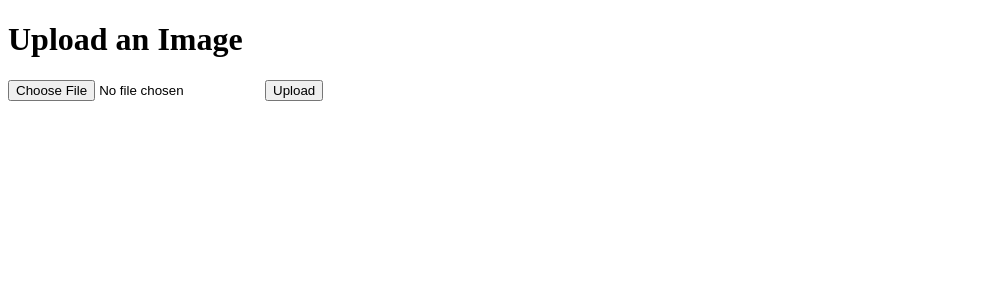
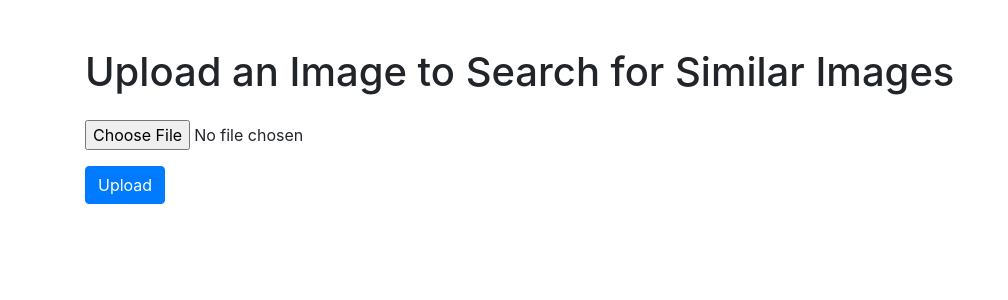
Before and after one commit to akshay4x/image-search-, a Flask app: page / in a window 1280 px wide. Shown: the top 300 px of the page, without its empty margins (0-1008 px from the left). Run offline with Flask 3, Linux system fonts and the light colour scheme; some libraries are stand-ins or nearby versions.

Commit message:
Add files via upload

```diff
--- a/templates/index.html
+++ b/templates/index.html
@@ -3,22 +3,28 @@
 <head>
     <meta charset="UTF-8">
     <meta name="viewport" content="width=device-width, initial-scale=1.0">
-    <title>Upload Image</title>
+    <title>Image Search</title>
+    <link href="https://stackpath.bootstrapcdn.com/bootstrap/4.5.2/css/bootstrap.min.css" rel="stylesheet">
+    <link href="{{ url_for('static', filename='css/styles.css') }}" rel="stylesheet">
 </head>
 <body>
-    <h1>Upload an Image</h1>
-    <form method="POST" action="/" enctype="multipart/form-data">
-        <input type="file" name="file">
-        <input type="submit" value="Upload">
+    <div class="container">
+        <h1 class="mt-5">Upload an Image to Search for Similar Images</h1>
+        <form action="/" method="post" enctype="multipart/form-data" class="mt-4">
+            <div class="form-group">
+                <input type="file" name="file" accept="image/*" class="form-control-file">
+            </div>
+            <button type="submit" class="btn btn-primary">Upload</button>
         </form>
         {% with messages = get_flashed_messages(with_categories=true) %}
             {% if messages %}
-        <ul>
+                <div class="mt-4">
                     {% for category, message in messages %}
-            <li>{{ message }}</li>
+                        <div class="alert alert-{{ category }}">{{ message }}</div>
                     {% endfor %}
-        </ul>
+                </div>
             {% endif %}
         {% endwith %}
+    </div>
 </body>
 </html>
```
Also changed, not shown: templates/result.html (+21 -7 lines). Lines whose indentation alone changed are shown as unchanged.
